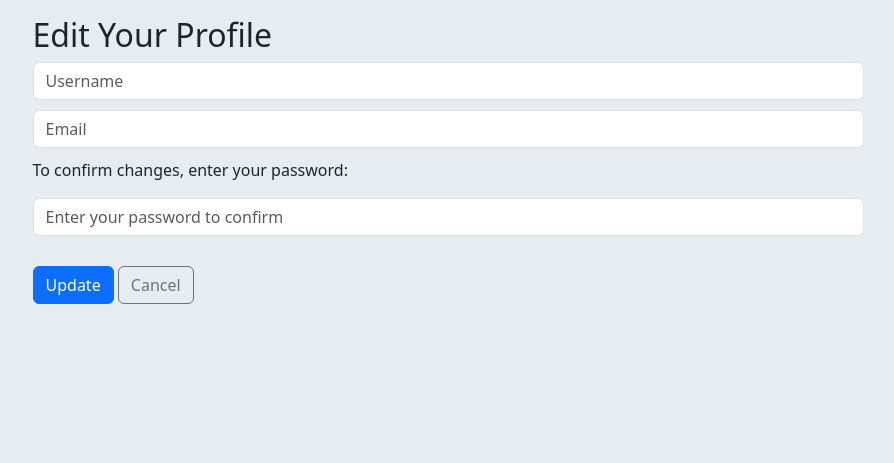
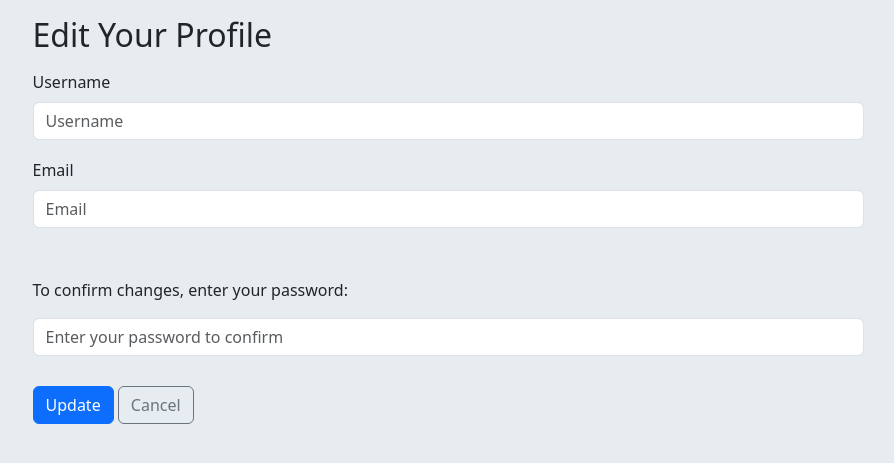
Before and after one commit to mshirk2/capstone-1, a Flask app: template templates/users/edit.html in a window 1280 px wide. Shown: the part 46-509 px from the top of the page, without its empty margins (192-1086 px from the left). Run offline with Flask 2, Linux system fonts and the light colour scheme; the template is opened without the code that fills it: values that come from a table or form of the project are taken from there, others are empty; some libraries are stand-ins or nearby versions.

Commit message:
update edit profile

```diff
--- a/app.py
+++ b/app.py
@@ -97,7 +97,7 @@ def login():
     form = LoginForm()
 
     if form.validate_on_submit():
-        user = User.authenticate(form.username.data,
+        user = User.authenticate(form.email.data,
                                  form.password.data)
 
         if user:
--- a/forms.py
+++ b/forms.py
@@ -6,21 +6,21 @@ from wtforms.validators import DataRequired, Email, Length
 class RegisterForm(FlaskForm):
     """Form for adding users."""
 
-    username = StringField('Username', validators=[DataRequired()])
-    email = StringField('Email', validators=[DataRequired(), Email()])
-    password = PasswordField('Password', validators=[Length(min=6)])
+    username = StringField(label='Username', validators=[DataRequired()])
+    email = StringField(label='Email', validators=[DataRequired(), Email()])
+    password = PasswordField(label='Password', validators=[Length(min=6)])
 
 
 class UserEditForm(FlaskForm):
     """Form for editing users. Enter password to validate changes."""
 
-    username = StringField('Username')
-    email = StringField('Email', validators=[Email()])
-    password = PasswordField('Password', validators=[DataRequired()])
+    username = StringField(label='Username')
+    email = StringField(label='Email', validators=[Email()])
+    password = PasswordField(label='Password', validators=[DataRequired()])
 
 
 class LoginForm(FlaskForm):
     """Login form."""
 
-    email = StringField('Email', validators=[DataRequired()])
-    password = PasswordField('Password', validators=[Length(min=6)])
+    email = StringField(label='Email', validators=[DataRequired()])
+    password = PasswordField(label='Password', validators=[Length(min=6)])
--- a/templates/users/edit.html
+++ b/templates/users/edit.html
@@ -12,10 +12,11 @@
           {% for error in field.errors %}
             <span class="text-danger">{{ error }}</span>
           {% endfor %}
+          {{ field.label(class="my-2") }}
           {{ field(placeholder=field.label.text, class="form-control") }}
         {% endfor %}
-
-        <p>To confirm changes, enter your password:</p>
+        <br>
+        <p class="my-3">To confirm changes, enter your password:</p>
         {% if form.password.errors %}
           {% for error in form.password.errors %}
             <span class="text-danger">
```
